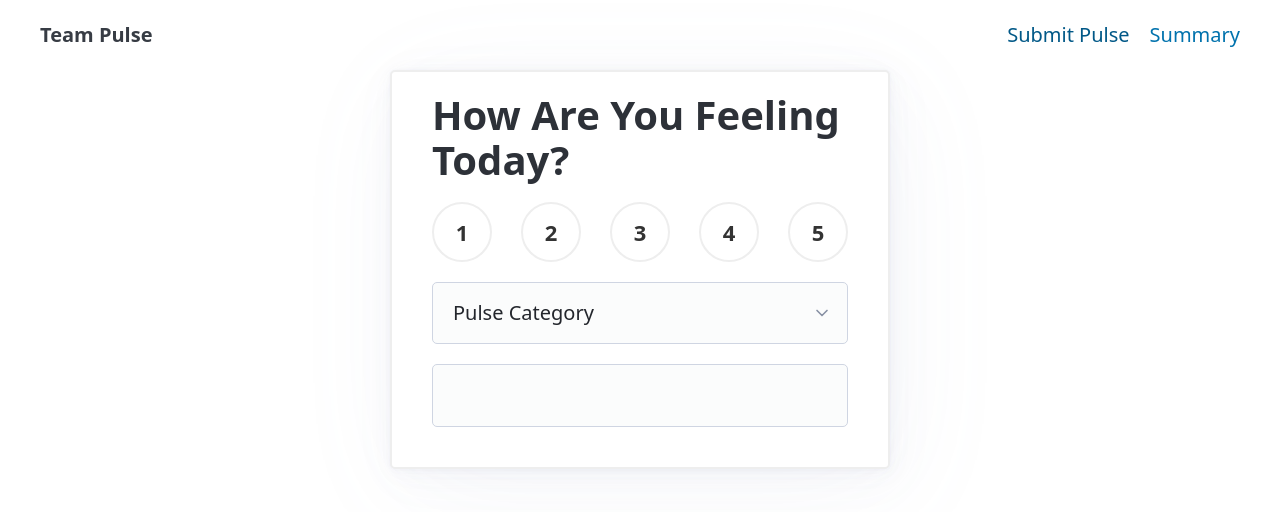
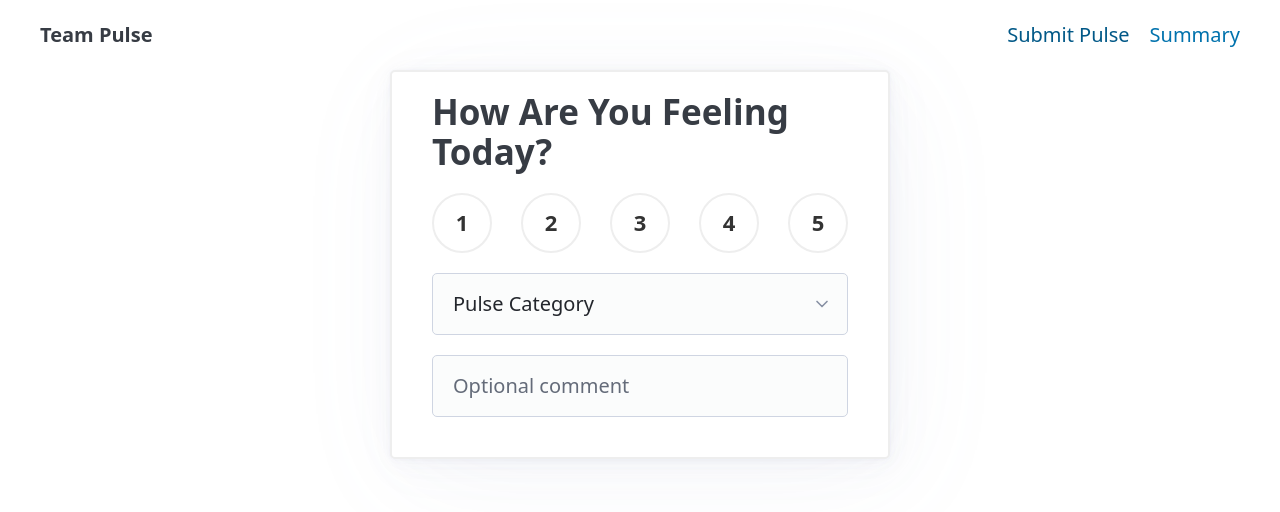
Before and after one commit to douglasrintoul/mymirror-fullstack-task-2026, a Nuxt app in the folder frontend/team-pulse/: page / in a window 1280 px wide. Shown: the top 512 px of the page. Built offline with nearby package versions, Linux system fonts and the light colour scheme.

Commit message:
task: more small work on pages

```diff
--- a/frontend/team-pulse/app/pages/index.vue
+++ b/frontend/team-pulse/app/pages/index.vue
@@ -6,13 +6,13 @@ const comment = ref<string>("");
 
 <template>
     <PulseCard>
-        <h1>How Are You Feeling Today?</h1>
+        <h2>How Are You Feeling Today?</h2>
         <ScorePicker :max="5" :value="scoreValue" @update:value="scoreValue = $event" />
         <select v-model="selectedCategory" name="category" placeholder="Hello?">
             <option selected disabled value="">Pulse Category</option>
             <option>Category 1</option>
             <option>Category 2</option>
         </select>
-        <input v-model="comment" name="comment">
+        <input v-model="comment" name="comment" placeholder="Optional comment">
     </PulseCard>
 </template>
--- a/frontend/team-pulse/app/pages/summary.vue
+++ b/frontend/team-pulse/app/pages/summary.vue
@@ -1,5 +1,6 @@
 <template>
     <PulseCard>
-        <h1>Team Pulse Summary</h1>
+        <h2>Team Pulse Summary</h2>
+        <small>Aggregated results only. Individual submissions remain anonymous.</small>
     </PulseCard>
 </template>
```
